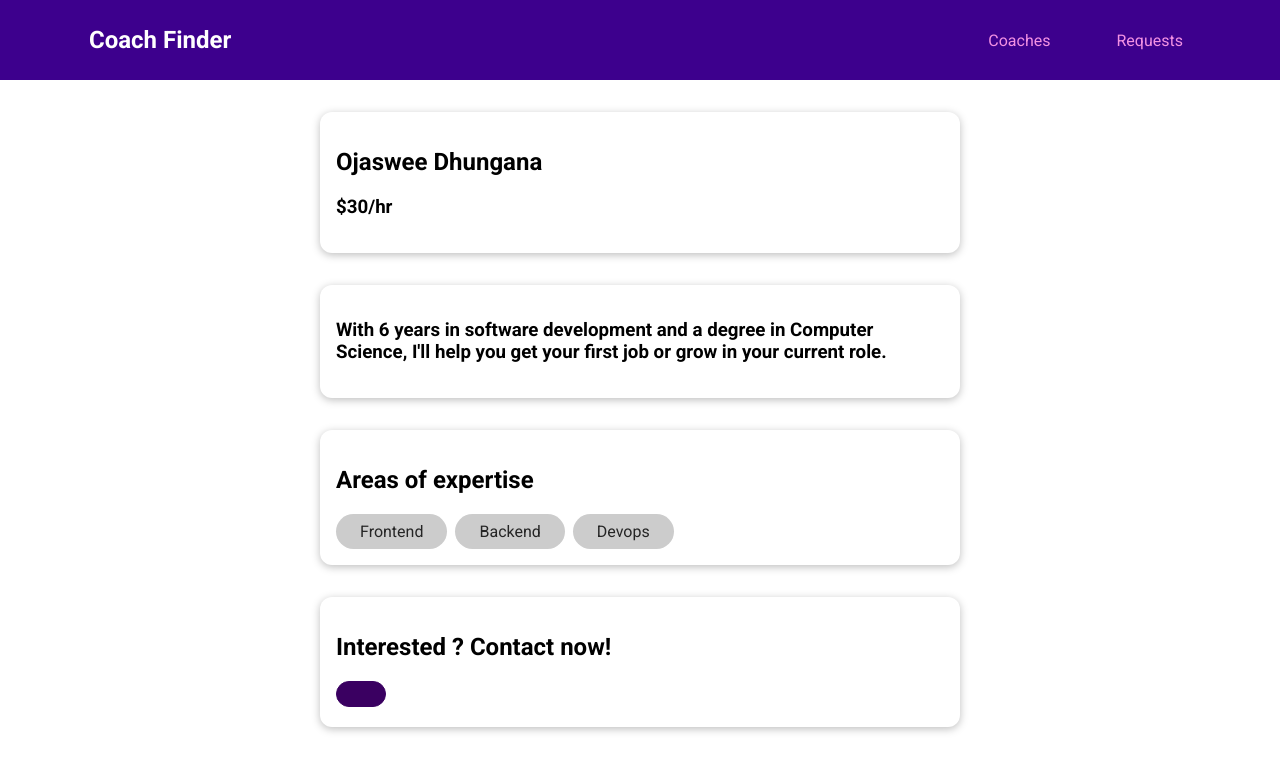
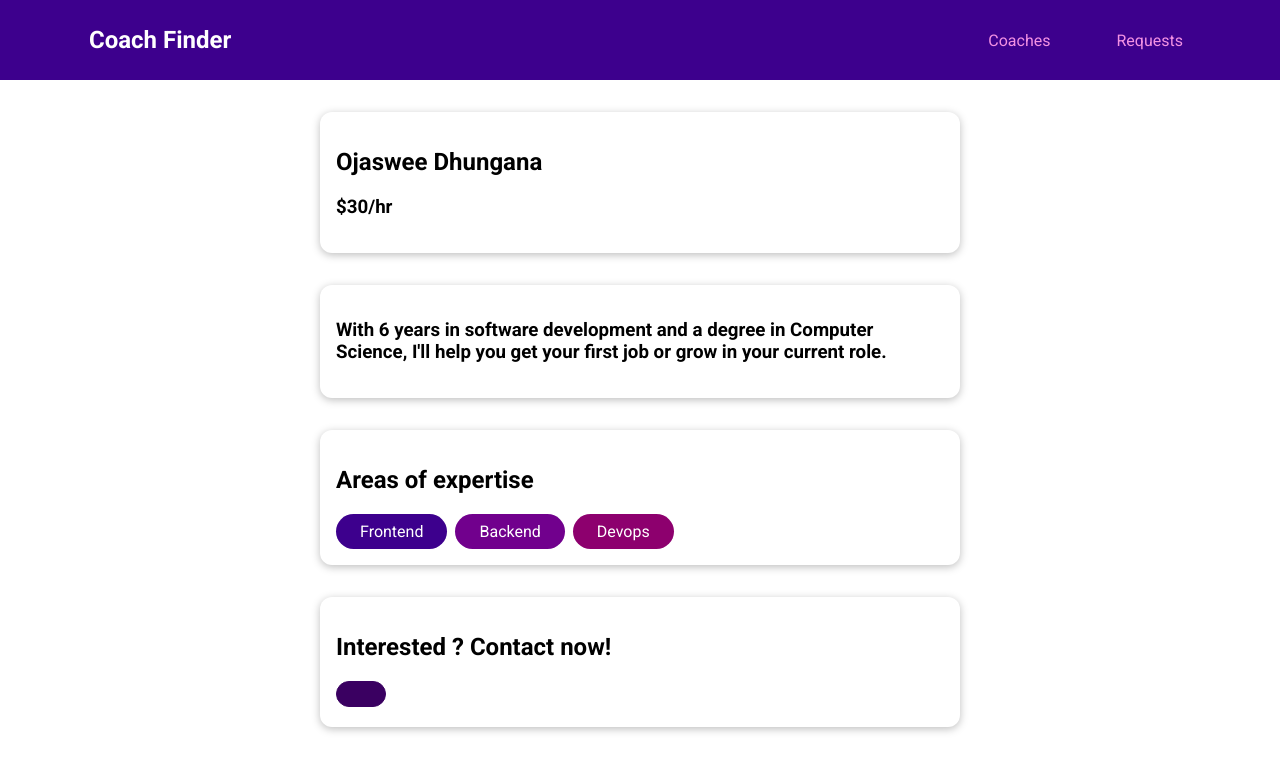
Before and after one commit to ojaswee/coach_finder, a Vue app: page /coaches/c1 in a window 1280 px wide. Shown: the top 772 px of the page. Built offline with nearby package versions, Linux system fonts and the light colour scheme.

Commit message:
updated baseBadge

```diff
--- a/src/components/ui/BaseBadge.vue
+++ b/src/components/ui/BaseBadge.vue
@@ -1,5 +1,5 @@
 <template>
-  <span class="badge" :class="type">
+  <span :class="badgeClass">
     {{ title }}
   </span>
 </template>
@@ -16,11 +16,14 @@ export default
         type: String,
         required: true
       },
+    },
+    computed: {
+      badgeClass() {
+        return this.type.toLowerCase();
+      }
     }
   };
 </script>
-
-
 
 <style scoped>
 .badge {
@@ -35,15 +38,27 @@ export default
 .frontend {
   background-color: #3d008d;
   color: white;
+  border-radius: 30px;
+  padding: 0.5rem 1.5rem;
+  display: inline-block;
+  margin-right: 0.5rem;
 }
 
 .backend {
   background-color: #71008d;
   color: white;
+  border-radius: 30px;
+  padding: 0.5rem 1.5rem;
+  display: inline-block;
+  margin-right: 0.5rem;
 }
 
-.career {
+.devops {
   background-color: #8d006e;
   color: white;
+  border-radius: 30px;
+  padding: 0.5rem 1.5rem;
+  display: inline-block;
+  margin-right: 0.5rem;
 }
 </style>
```
